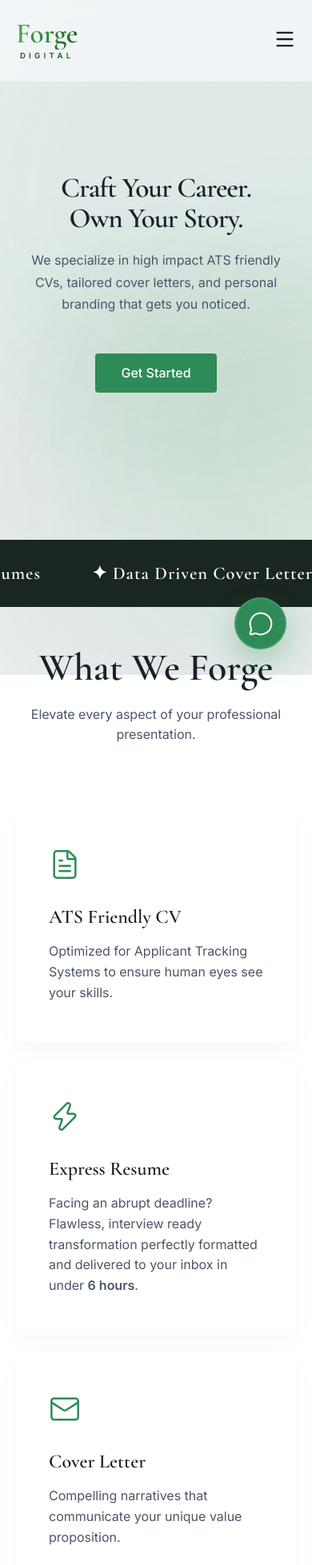
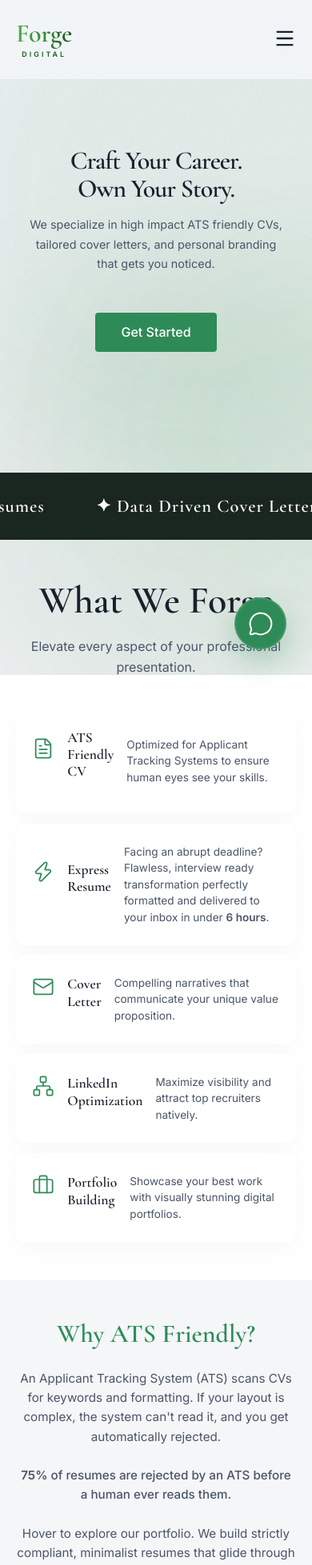
Before and after one commit to halaae/forge-digital, a React (Vite) app: page / in a window 390 px wide. Shown: the top 1957 px of the page at 80% size. Built offline with nearby package versions, Linux system fonts and the light colour scheme.

Commit message:
fix: logo descender overlap - prevent DIGITAL text from clipping the g in Forge

```diff
--- a/src/App.css
+++ b/src/App.css
@@ -30,13 +30,13 @@
   font-family: var(--font-heading);
   font-size: 2.8rem;
   font-weight: 600;
-  line-height: 1;
+  line-height: 1.15;
   text-transform: none;
   background: linear-gradient(to right, #4CAF50, #1B5E20);
   -webkit-background-clip: text;
   background-clip: text;
   -webkit-text-fill-color: transparent;
-  padding-bottom: 3px;
+  padding-bottom: 0;
 }
 
 .logo-sub {
@@ -45,7 +45,7 @@
   font-weight: 600;
   letter-spacing: 0.45em;
   color: #1B5E20;
-  margin-top: 2px;
+  margin-top: 0;
   text-transform: uppercase;
 }
 
@@ -263,8 +263,8 @@
 
 /* 3D Resume Stack */
 .resume-stack-section {
-  background-color: var(--bg-dark);
-  color: var(--text-inverse);
+  background-color: var(--bg-gray);
+  color: var(--text-primary);
   overflow: hidden;
 }
 
@@ -276,7 +276,7 @@
 
 .resume-stack-section .text-content p {
   font-size: 1.15rem;
-  color: var(--text-inverse-secondary);
+  color: var(--text-secondary);
 }
 
 .split-layout {
@@ -418,19 +418,20 @@
 /* Contact Section */
 .contact-section {
   text-align: center;
-  background-color: var(--bg-darker);
-  color: #ffffff;
+  background-color: var(--bg-gray);
+  color: var(--text-primary);
 }
 
 .contact-section p,
 .contact-section span,
 .contact-section a {
-  color: #E2E8F0;
+  color: var(--text-secondary);
 }
 
 .contact-section h2 {
   font-size: 3.5rem;
-  margin-bottom: 3rem;
+  margin-bottom: 1rem;
+  color: var(--text-primary);
 }
 
 .contact-links {
@@ -445,11 +446,11 @@
   flex-direction: column;
   align-items: center;
   gap: 1rem;
-  color: #E2E8F0 !important;
+  color: var(--text-primary) !important;
 }
 
 .contact-link:hover {
-  color: var(--brand);
+  color: var(--brand) !important;
   transform: translateY(-5px);
 }
 
@@ -462,13 +463,14 @@
 .contact-icon {
   width: 80px;
   height: 80px;
-  border: 1px solid rgba(255, 255, 255, 0.1);
+  border: 1px solid rgba(26, 32, 44, 0.15);
   border-radius: 50%;
   display: flex;
   align-items: center;
   justify-content: center;
   transition: var(--transition);
   animation: breather 4s ease-in-out infinite;
+  color: var(--text-primary);
 }
 
 .contact-number {
@@ -476,12 +478,13 @@
   font-size: 1.4rem;
   font-weight: 400;
   letter-spacing: 1px;
-  color: #ffffff !important;
+  color: var(--text-primary) !important;
 }
 
 .contact-link:hover .contact-icon {
   border-color: var(--brand);
-  background: rgba(46, 139, 87, 0.1);
+  background: rgba(46, 139, 87, 0.08);
+  color: var(--brand);
 }
 
 /* Responsive */
@@ -506,24 +509,50 @@
 }
 
 @media (max-width: 768px) {
-  .logo-main { font-size: 2.2rem !important; }
-  .logo-sub { font-size: 0.6rem !important; margin-top: 0px !important; }
+  .logo-main { font-size: 2rem !important; }
+  .logo-sub { font-size: 0.55rem !important; margin-top: 0px !important; letter-spacing: 0.35em !important; }
 
-  .hero { padding-top: 5rem !important; min-height: 80vh !important; }
-  .hero h1 { font-size: 2.8rem !important; margin-bottom: 1.2rem !important; letter-spacing: -1px !important; }
-  .hero p { font-size: 1rem !important; padding: 0 !important; }
+  .hero { padding-top: 5rem !important; min-height: 70vh !important; }
+  .hero h1 { font-size: 2.4rem !important; margin-bottom: 1rem !important; letter-spacing: -1px !important; }
+  .hero p { font-size: 0.95rem !important; padding: 0 1rem !important; }
 
   .nav-links { display: none !important; }
   .mobile-menu-btn { display: block !important; }
 
+  /* Services cards - clean 2-column on tablet */
+  .services-grid {
+    grid-template-columns: repeat(2, 1fr) !important;
+    gap: 1rem !important;
+    margin-top: 2.5rem !important;
+  }
+
+  .service-card-interactive {
+    padding: 1.8rem 1.4rem !important;
+  }
+
+  .service-card-interactive h3 {
+    font-size: 1.1rem !important;
+  }
+
+  .service-card-interactive p {
+    font-size: 0.85rem !important;
+    line-height: 1.5 !important;
+  }
+
+  .service-icon svg {
+    width: 28px !important;
+    height: 28px !important;
+  }
+
+  /* ATS Resume Section */
   .resume-stack-section .text-content h2 { font-size: 2rem !important; }
-  .stat-highlight { font-size: 1.8rem !important; }
+  .resume-stack-section .text-content p { font-size: 0.95rem !important; }
 
   .resume-stack-container {
-    transform: scale(0.6) !important;
-    height: 380px !important;
+    transform: scale(0.55) !important;
+    height: 350px !important;
     transform-origin: center !important;
-    margin-top: 0 !important;
+    margin-top: -1rem !important;
   }
 
   .service-card {
@@ -537,19 +566,70 @@
     padding: 1.5rem 1rem !important;
   }
 
-  .contact-section h2 { font-size: 2.2rem !important; }
-  .contact-links { flex-direction: column !important; gap: 2.5rem !important; }
+  /* Contact section mobile */
+  .contact-section h2 { font-size: 2rem !important; }
+  .contact-links {
+    flex-direction: row !important;
+    flex-wrap: wrap !important;
+    gap: 2rem !important;
+    justify-content: center !important;
+  }
+  .contact-link {
+    width: 45% !important;
+    text-align: center !important;
+  }
+  .contact-icon {
+    width: 60px !important;
+    height: 60px !important;
+  }
+  .contact-number {
+    font-size: 1rem !important;
+  }
+  .contact-link span {
+    font-size: 0.85rem !important;
+    word-break: break-all !important;
+  }
 }
 
 @media (max-width: 480px) {
-  .hero h1 { font-size: 2.2rem !important; }
+  .hero h1 { font-size: 2rem !important; }
+  .hero p { font-size: 0.9rem !important; }
+
+  /* Services - single column on small phones */
+  .services-grid {
+    grid-template-columns: 1fr !important;
+    gap: 0.8rem !important;
+  }
+
+  .service-card-interactive {
+    padding: 1.5rem 1.2rem !important;
+    display: flex !important;
+    align-items: center !important;
+    gap: 1rem !important;
+    text-align: left !important;
+  }
+
+  .service-card-interactive .card-interior {
+    display: flex !important;
+    align-items: center !important;
+    gap: 1rem !important;
+  }
+
+  .service-card-interactive .service-icon {
+    flex-shrink: 0 !important;
+  }
+
   .resume-stack-container {
-    transform: scale(0.42) !important;
-    height: 250px !important;
-    margin-top: -1.5rem !important;
-    margin-bottom: -2.5rem !important;
+    transform: scale(0.4) !important;
+    height: 230px !important;
+    margin-top: -2rem !important;
+    margin-bottom: -3rem !important;
   }
-  .contact-section h2 { font-size: 1.8rem !important; }
+
+  .contact-section h2 { font-size: 1.6rem !important; }
+  .contact-link {
+    width: 45% !important;
+  }
 }
 
 /* Extraordinary UI Features */
--- a/src/components/Contact.jsx
+++ b/src/components/Contact.jsx
@@ -3,44 +3,44 @@ import { Phone, Mail, MessageCircle } from 'lucide-react';
 
 export default function Contact() {
   return (
-    <section id="contact" className="contact-section" style={{ backgroundColor: '#101713', color: '#ffffff' }}>
+    <section id="contact" className="contact-section">
       <div className="container reveal">
-        <h2 style={{ color: '#ffffff' }}>Let's Build Your Future</h2>
-        <p style={{ maxWidth: '600px', margin: '0 auto 3rem auto', color: '#CBD5E0', fontSize: '1.15rem', lineHeight: '1.6' }}>
+        <h2>Let's Build Your Future</h2>
+        <p style={{ maxWidth: '600px', margin: '0 auto 3rem auto', fontSize: '1.15rem', lineHeight: '1.6' }}>
           Ready to elevate your career? Connect with us through Instagram, Email, or WhatsApp to discuss your executive profile, resume transformation, or portfolio.
         </p>
 
         <div className="contact-links">
-          <a href="tel:8848524175" className="contact-link" style={{ color: '#E2E8F0' }}>
-            <div className="contact-icon" style={{ color: '#ffffff' }}>
+          <a href="tel:8848524175" className="contact-link">
+            <div className="contact-icon">
               <Phone size={36} strokeWidth={1.5} />
             </div>
-            <span className="contact-number" style={{ color: '#ffffff' }}>+91 8848524175</span>
+            <span className="contact-number">+91 8848524175</span>
           </a>
 
-          <a href="https://wa.me/918848524175" target="_blank" rel="noopener noreferrer" className="contact-link" style={{ color: '#E2E8F0' }}>
-            <div className="contact-icon" style={{ color: '#ffffff' }}>
+          <a href="https://wa.me/918848524175" target="_blank" rel="noopener noreferrer" className="contact-link">
+            <div className="contact-icon">
               <MessageCircle size={36} strokeWidth={1.5} />
             </div>
-            <span className="contact-number" style={{ color: '#ffffff' }}>+91 8848524175</span>
+            <span className="contact-number">+91 8848524175</span>
           </a>
 
-          <a href="mailto:mail.forgedigital@gmail.com" className="contact-link" style={{ color: '#E2E8F0' }}>
-            <div className="contact-icon" style={{ color: '#ffffff' }}>
+          <a href="mailto:mail.forgedigital@gmail.com" className="contact-link">
+            <div className="contact-icon">
               <Mail size={36} strokeWidth={1.5} />
             </div>
-            <span style={{ color: '#ffffff' }}>mail.forgedigital@gmail.com</span>
+            <span>mail.forgedigital@gmail.com</span>
           </a>
 
-          <a href="https://instagram.com/the_forge.digital" target="_blank" rel="noopener noreferrer" className="contact-link" style={{ color: '#E2E8F0' }}>
-            <div className="contact-icon" style={{ color: '#ffffff' }}>
+          <a href="https://instagram.com/the_forge.digital" target="_blank" rel="noopener noreferrer" className="contact-link">
+            <div className="contact-icon">
               <svg xmlns="http://www.w3.org/2000/svg" width="36" height="36" viewBox="0 0 24 24" fill="none" stroke="currentColor" strokeWidth="1.5" strokeLinecap="round" strokeLinejoin="round" className="lucide lucide-instagram"><rect width="20" height="20" x="2" y="2" rx="5" ry="5"/><path d="M16 11.37A4 4 0 1 1 12.63 8 4 4 0 0 1 16 11.37z"/><line x1="17.5" x2="17.51" y1="6.5" y2="6.5"/></svg>
             </div>
-            <span style={{ color: '#ffffff' }}>@the_forge.digital</span>
+            <span>@the_forge.digital</span>
           </a>
         </div>
 
-        <div style={{ marginTop: '5rem', color: '#718096', fontSize: '0.9rem' }}>
+        <div style={{ marginTop: '5rem', color: 'var(--text-secondary)', fontSize: '0.9rem' }}>
           &copy; {new Date().getFullYear()} Forge Digital. All Rights Reserved.
         </div>
       </div>
--- a/src/components/WhyAts.jsx
+++ b/src/components/WhyAts.jsx
@@ -6,17 +6,17 @@ export default function WhyAts() {
       <div className="container split-layout">
         <div className="text-content reveal">
           <h2>Why ATS Friendly?</h2>
-          <p style={{ color: '#ffffff' }}>
+          <p>
             An Applicant Tracking System (ATS) scans CVs for keywords and formatting.
             If your layout is complex, the system can't read it, and you get automatically rejected.
           </p>
-          <p style={{ marginTop: '1.5rem', fontWeight: 500, color: '#ffffff' }}>
+          <p style={{ marginTop: '1.5rem', fontWeight: 500 }}>
             <strong>75%</strong> of resumes are rejected by an ATS before a human ever reads them.
           </p>
-          <p style={{ marginTop: '1.5rem', color: '#E2E8F0' }}>
+          <p style={{ marginTop: '1.5rem' }}>
             Hover to explore our portfolio. We build strictly compliant, minimalist resumes that glide through automated filters while retaining a pristine, premium aesthetic when they land on a recruiter's desk.
           </p>
-          <p style={{ marginTop: '1.5rem', color: '#E2E8F0', fontSize: '0.95rem', fontWeight: 500, letterSpacing: '0.5px' }}>
+          <p style={{ marginTop: '1.5rem', fontSize: '0.95rem', fontWeight: 500, letterSpacing: '0.5px' }}>
             Delivered in both PDF and editable Word formats.
           </p>
         </div>
```
